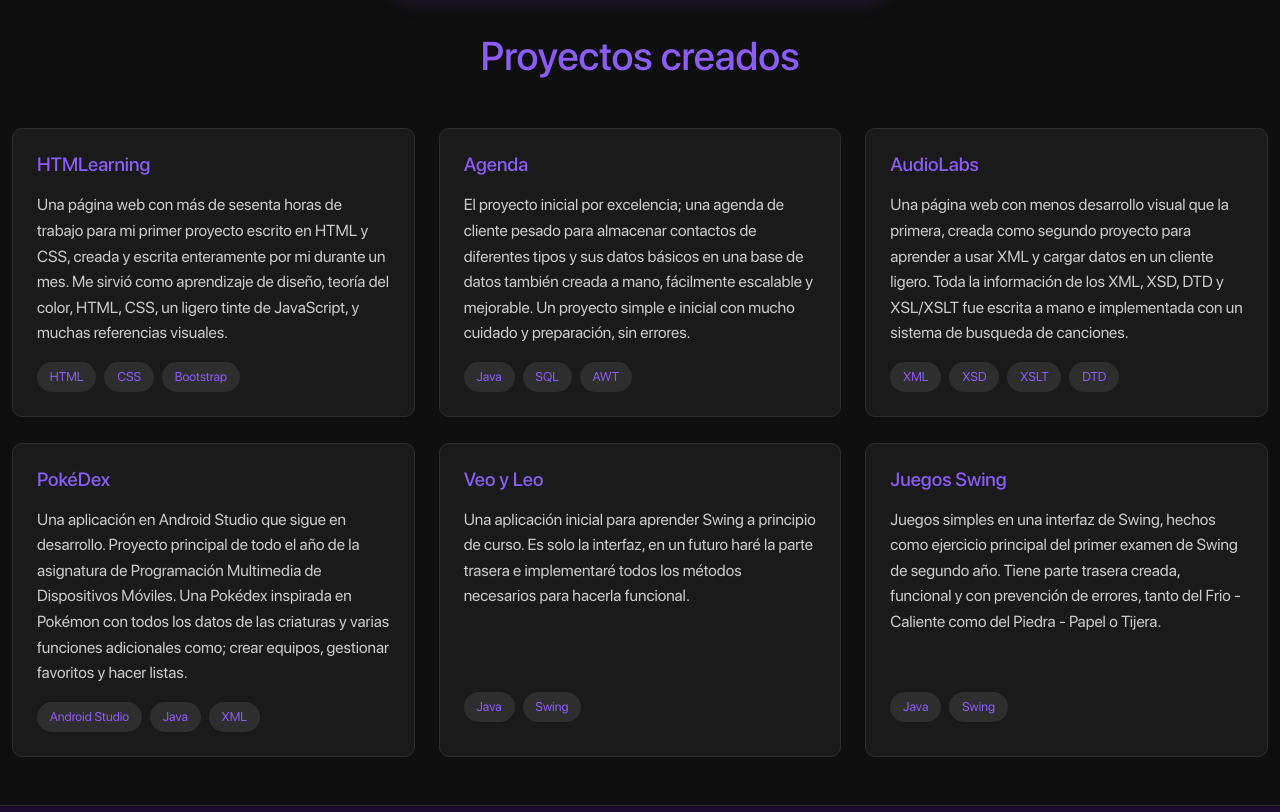
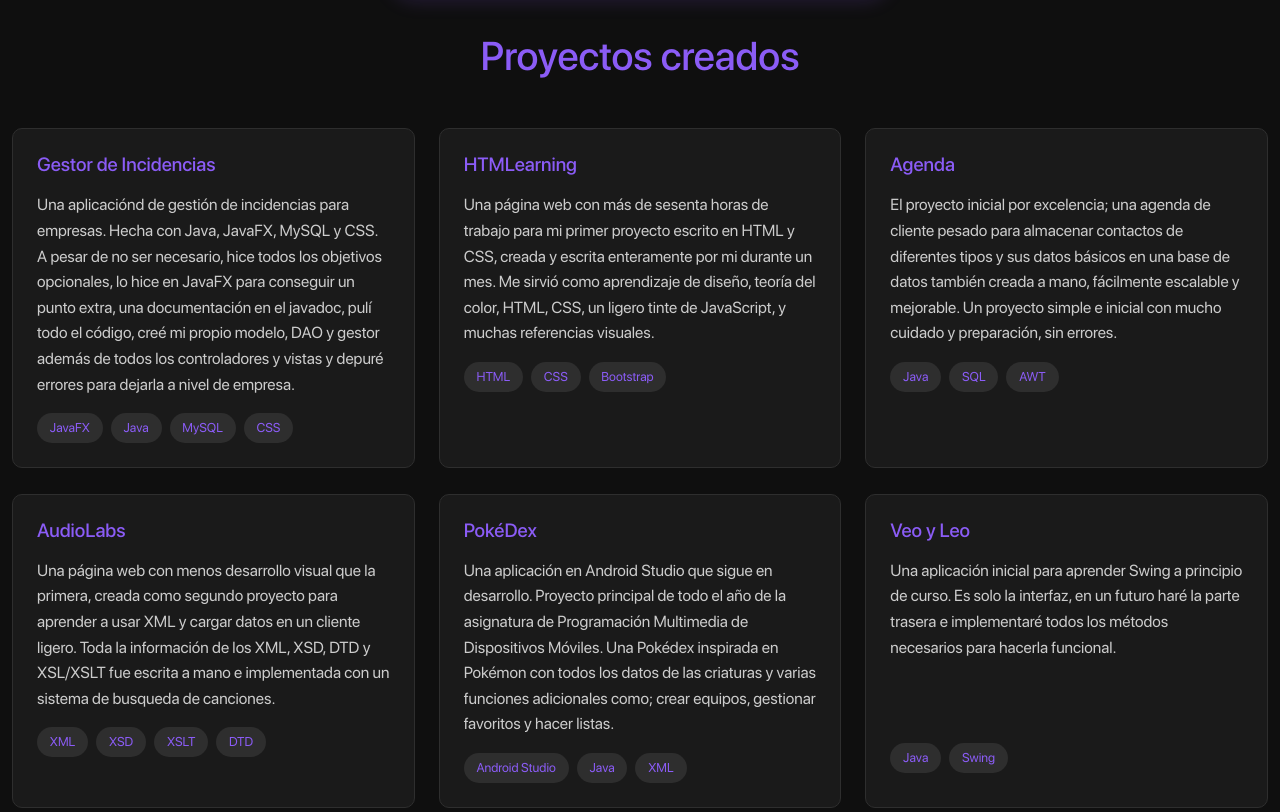
Before and after one commit to Gorkajangiz/gorkajangiz.github.io, a plain HTML site: page index.html in a window 1280 px wide. Shown: the part 900-1712 px from the top of the page. Drawn offline with nearby package versions, Linux system fonts and the light colour scheme.

Commit message:
Actualización de proyectos

```diff
--- a/index.html
+++ b/index.html
@@ -88,14 +88,38 @@
                 <h2 class="TituloSeccion text-center mb-5">Proyectos creados</h2>
                 <div class="row g-4">
                     <div class="col-lg-4 col-md-6">
+                        <a href="https://github.com/Gorkajangiz/Gestor-de-Incidencias" target="_blank"
+                            class="text-decoration-none">
+                            <div class="TarjetaProyecto h-100">
+                                <h3 class="TituloProyecto">Gestor de Incidencias</h3>
+                                <p class="DescripcionProyecto">
+                                    Una aplicaciónd de gestión de incidencias para empresas. Hecha con Java,
+                                    JavaFX, MySQL y CSS. A pesar de no ser necesario, hice todos los objetivos
+                                    opcionales, lo hice en JavaFX para conseguir un punto extra, una documentación en el
+                                    javadoc, pulí todo el código, creé mi propio modelo, DAO y gestor además de todos
+                                    los controladores y vistas y depuré errores para dejarla a nivel de empresa.
+                                </p>
+                                <div class="TecnologiasProyecto">
+                                    <span class="EtiquetaTecnologia">JavaFX</span>
+                                    <span class="EtiquetaTecnologia">Java</span>
+                                    <span class="EtiquetaTecnologia">MySQL</span>
+                                    <span class="EtiquetaTecnologia">CSS</span>
+                                </div>
+                            </div>
+                        </a>
+                    </div>
+                    <div class="col-lg-4 col-md-6">
                         <a href="https://github.com/Gorkajangiz/HTMLearning" target="_blank"
                             class="text-decoration-none">
                             <div class="TarjetaProyecto h-100">
                                 <h3 class="TituloProyecto">HTMLearning</h3>
                                 <p class="DescripcionProyecto">
-                                    Una página web con más de sesenta horas de trabajo para mi primer proyecto escrito
-                                    en HTML y CSS, creada y escrita enteramente por mi durante un mes. Me sirvió como
-                                    aprendizaje de diseño, teoría del color, HTML, CSS, un ligero tinte de JavaScript, y
+                                    Una página web con más de sesenta horas de trabajo para mi primer proyecto
+                                    escrito
+                                    en HTML y CSS, creada y escrita enteramente por mi durante un mes. Me sirvió
+                                    como
+                                    aprendizaje de diseño, teoría del color, HTML, CSS, un ligero tinte de
+                                    JavaScript, y
                                     muchas referencias visuales.
                                 </p>
                                 <div class="TecnologiasProyecto">
@@ -113,7 +137,8 @@
                                 <p class="DescripcionProyecto">
                                     El proyecto inicial por excelencia; una agenda de cliente pesado para almacenar
                                     contactos de diferentes tipos y sus datos básicos en una base de datos también
-                                    creada a mano, fácilmente escalable y mejorable. Un proyecto simple e inicial con
+                                    creada a mano, fácilmente escalable y mejorable. Un proyecto simple e inicial
+                                    con
                                     mucho cuidado y preparación, sin errores.
                                 </p>
                                 <div class="TecnologiasProyecto">
@@ -124,6 +149,9 @@
                             </div>
                         </a>
                     </div>
+                </div>
+                <br>
+                <div class="row g-4">
                     <div class="col-lg-4 col-md-6">
                         <a href="https://github.com/Gorkajangiz/AudioLabs" target="_blank" class="text-decoration-none">
                             <div class="TarjetaProyecto h-100">
@@ -131,7 +159,8 @@
                                 <p class="DescripcionProyecto">
                                     Una página web con menos desarrollo visual que la primera, creada como segundo
                                     proyecto para aprender a usar XML y cargar datos en un cliente ligero. Toda la
-                                    información de los XML, XSD, DTD y XSL/XSLT fue escrita a mano e implementada con un
+                                    información de los XML, XSD, DTD y XSL/XSLT fue escrita a mano e implementada
+                                    con un
                                     sistema de busqueda de canciones.
                                 </p>
                                 <div class="TecnologiasProyecto">
@@ -143,18 +172,17 @@
                             </div>
                         </a>
                     </div>
-                </div>
-                <br>
-                <div class="row g-4">
                     <div class="col-lg-4 col-md-6">
                         <a href="https://github.com/Gorkajangiz/HTMLearning" target="_blank"
                             class="text-decoration-none">
                             <div class="TarjetaProyecto h-100">
                                 <h3 class="TituloProyecto">PokéDex</h3>
                                 <p class="DescripcionProyecto">
-                                    Una aplicación en Android Studio que sigue en desarrollo. Proyecto principal de todo
+                                    Una aplicación en Android Studio que sigue en desarrollo. Proyecto principal de
+                                    todo
                                     el año de la asignatura de Programación Multimedia de Dispositivos Móviles. Una
-                                    Pokédex inspirada en Pokémon con todos los datos de las criaturas y varias funciones
+                                    Pokédex inspirada en Pokémon con todos los datos de las criaturas y varias
+                                    funciones
                                     adicionales como; crear equipos, gestionar favoritos y hacer listas.
                                 </p>
                                 <div class="TecnologiasProyecto">
@@ -183,14 +211,20 @@
                             </div>
                         </a>
                     </div>
+                </div>
+                <br>
+                <div class="row g-4">
                     <div class="col-lg-4 col-md-6">
-                        <a href="https://github.com/Gorkajangiz/JuegosSwing" target="_blank" class="text-decoration-none">
+                        <a href="https://github.com/Gorkajangiz/JuegosSwing" target="_blank"
+                            class="text-decoration-none">
                             <div class="TarjetaProyecto h-100">
                                 <h3 class="TituloProyecto">Juegos Swing</h3>
                                 <p class="DescripcionProyecto">
-                                    Juegos simples en una interfaz de Swing, hechos como ejercicio principal del primer
+                                    Juegos simples en una interfaz de Swing, hechos como ejercicio principal del
+                                    primer
                                     examen de Swing de segundo año. Tiene parte trasera creada, funcional y con
-                                    prevención de errores, tanto del Frio - Caliente como del Piedra - Papel o Tijera.
+                                    prevención de errores, tanto del Frio - Caliente como del Piedra - Papel o
+                                    Tijera.
                                 </p>
                                 <br>
                                 <div class="TecnologiasProyecto">
--- a/style.css
+++ b/style.css
@@ -377,6 +377,7 @@ body {
     flex-wrap: wrap;
     gap: 0.5rem;
     margin-top: 1rem;
+    align-items: end;
 }
 
 .EtiquetaTecnologia {
```
